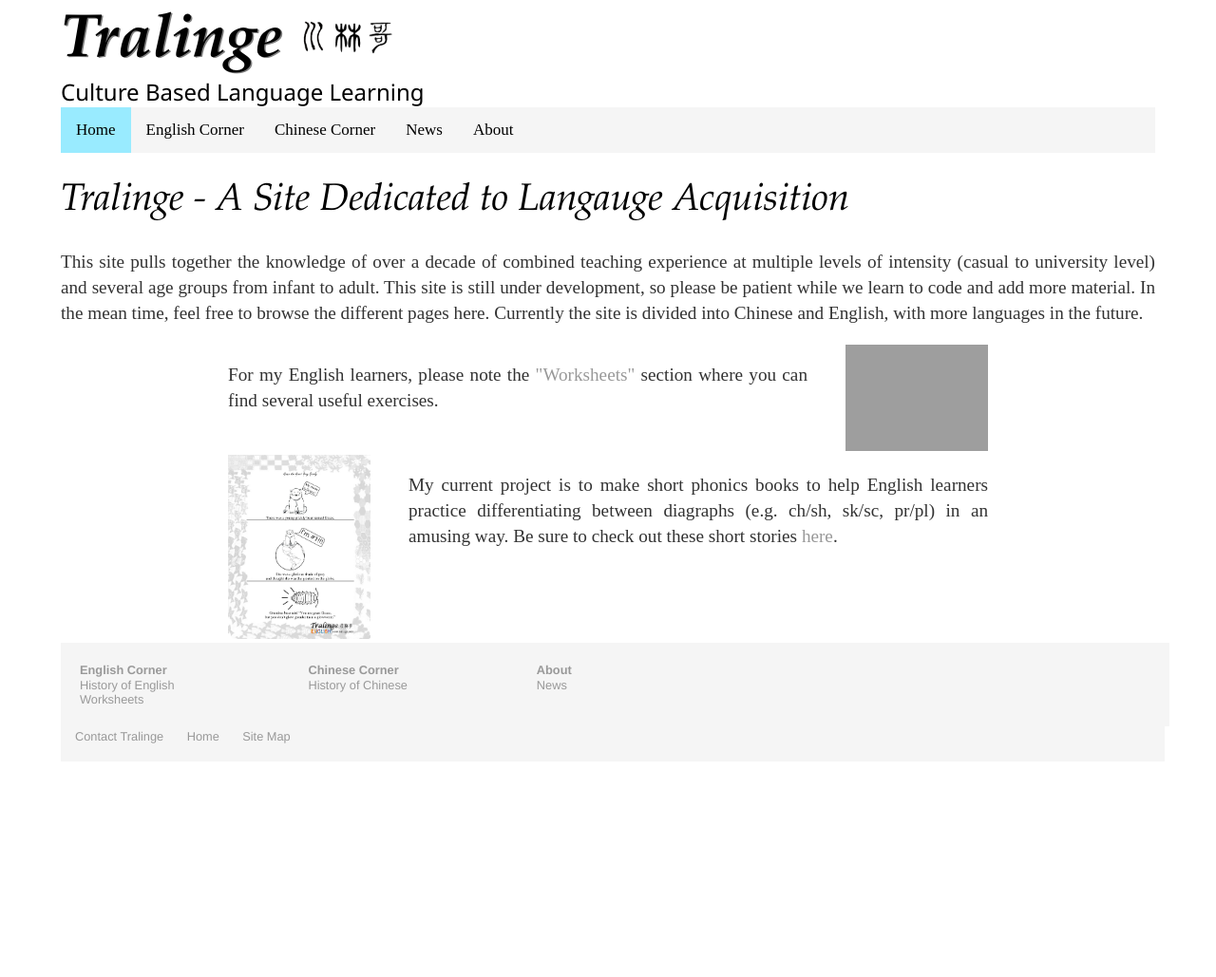
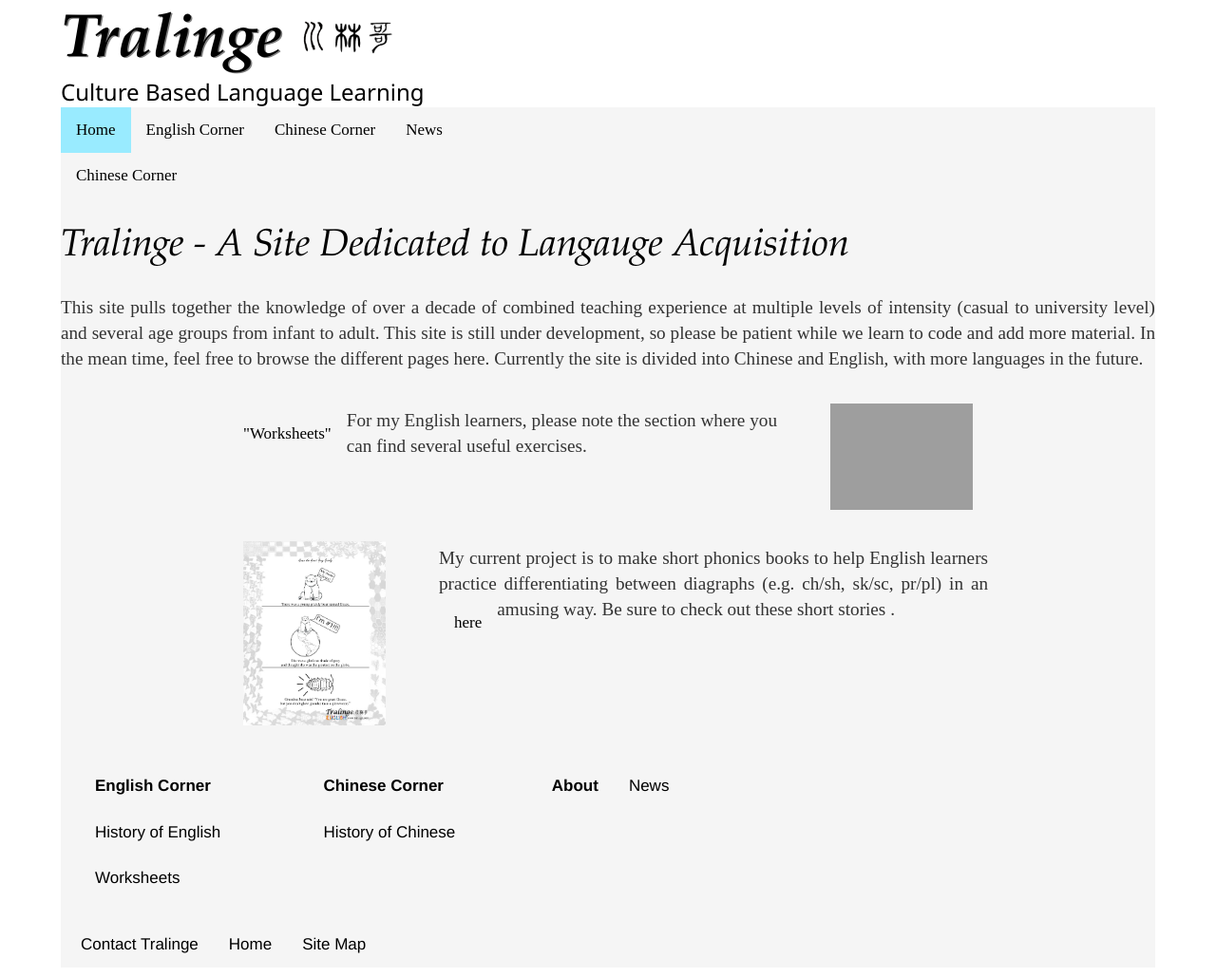
Before and after one commit to Tralinge/tralinge.github.io, a Jekyll site: the page built from index.html, in a window 1280 px wide. Shown: the whole page at 95% size. Built offline with Jekyll 4.4.1, drawn with Linux system fonts in a browser that asks for light colours; before the commit the page ends 900 px from its top, so only the background shows below that.

Commit message:
Update navbar.html

```diff
--- a/_includes/navbar.html
+++ b/_includes/navbar.html
@@ -22,7 +22,13 @@
 
     <a href="https://www.tralinge.com/news">News</a>
 
-    <a href="https://www.tralinge.com/about">About</a>
+    <div class="dropdown">
+        <button class="dropbtn">Chinese Corner<i class="fa fa-caret-down"></i></button>
+        <div class="dropdown-content">
+            <a href="https://www.tralinge.com/about">About</a>
+            <a href="https://www.tralinge.com/contact">Contact</a>
+
+    <!-- Do I need this??? -->
     <a href="javascript:void(0);" style="font-size:15px;" class="icon" onclick="myFunction()">&#9776;</a>
 </div>
 
```
